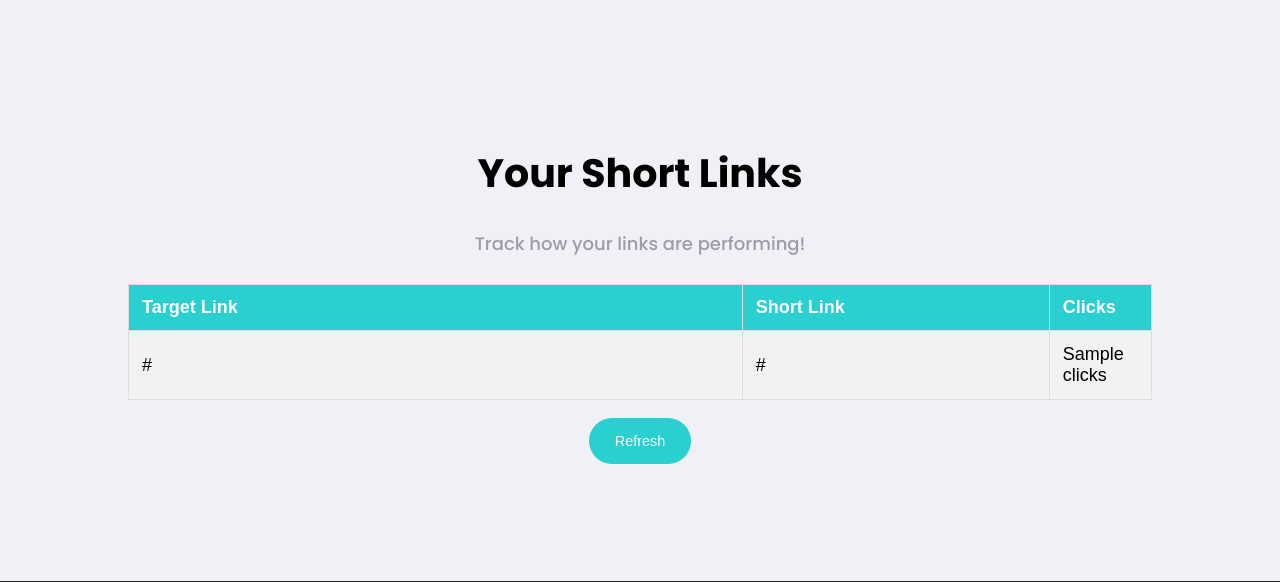
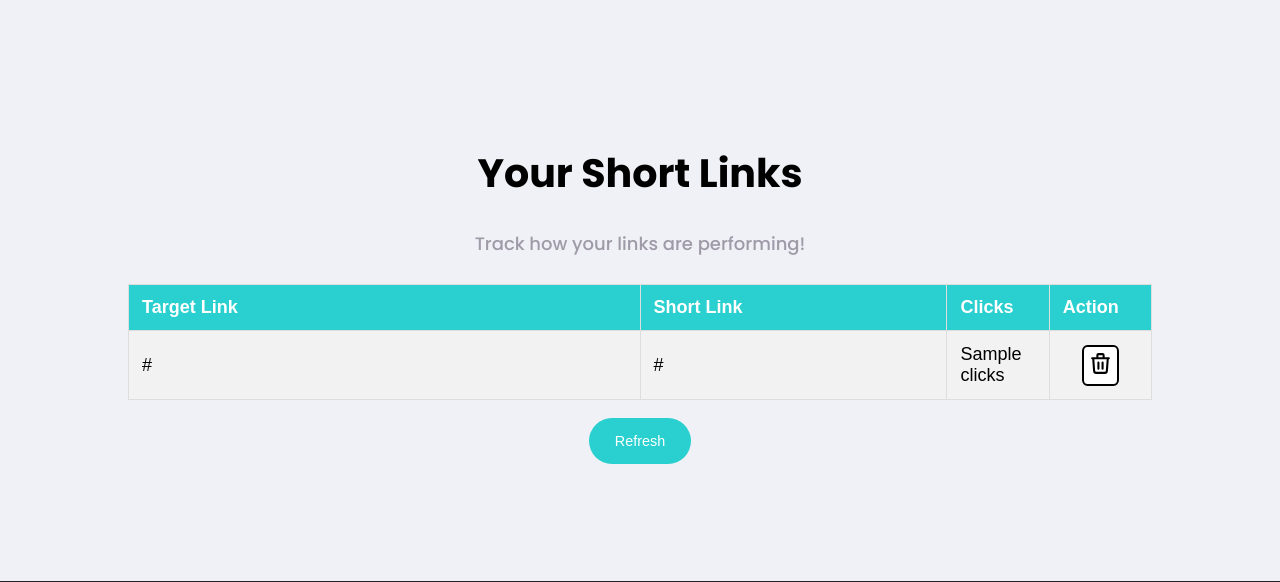
Before and after one commit to akkupy/sliceit, a Django app: template web/templates/profile.html in a window 1280 px wide. Shown: the part 1343-1925 px from the top of the page. Run offline with Django 4.2, Linux system fonts and the light colour scheme; the template is opened without the code that fills it: most values are stand-ins (such as "Sample title", 1, 10 or a date in 2020).

Commit message:
Added Delete button

```diff
--- a/web/static/css/styles.css
+++ b/web/static/css/styles.css
@@ -1005,3 +1005,30 @@ footer {
 #table_click {
   width: 10%;
 }
+
+
+/* Delete Button */
+
+.delete_button {
+  margin:auto;
+  display:block;
+  background-color: white;
+  border: 2px solid #000000;
+  color: black;
+  padding: 5%;
+  text-align: center;
+  text-decoration: none;
+  font-size: 16px;
+  transition-duration: 0.4s;
+  cursor: pointer;
+  border-radius: 15%;
+}
+
+.delete_button:hover {
+  background-color: #e70f0f;
+  color: white;
+}
+
+.delete_button:focus {
+  box-shadow: 0 0 0 4px lighten(red, 40%);
+}
--- a/web/templates/profile.html
+++ b/web/templates/profile.html
@@ -86,6 +86,7 @@
             <th>Target Link</th>
             <th id="table_short">Short Link</th>
             <th id="table_click">Clicks</th>
+            <th id="table_click">Action</th>
           </tr>
           {% if linkData %}
             {% for link in linkData %}
@@ -93,6 +94,11 @@
                 <td>{{ link.target_url }}</td>
                 <td>{{ link.short_url }}</td>
                 <td>{{ link.clicks }}</td>
+                <td><button class="delete_button">
+                  <svg xmlns="http://www.w3.org/2000/svg" width="25" height="25" fill="none" viewBox="0 0 24 24" stroke="currentColor" stroke-width="2">
+                  <path stroke-linecap="round" stroke-linejoin="round" d="M19 7l-.867 12.142A2 2 0 0116.138 21H7.862a2 2 0 01-1.995-1.858L5 7m5 4v6m4-6v6m1-10V4a1 1 0 00-1-1h-4a1 1 0 00-1 1v3M4 7h16" />
+                  </svg>
+                </button></td>
               </tr>
             {% endfor %}
             {% else %}
```
